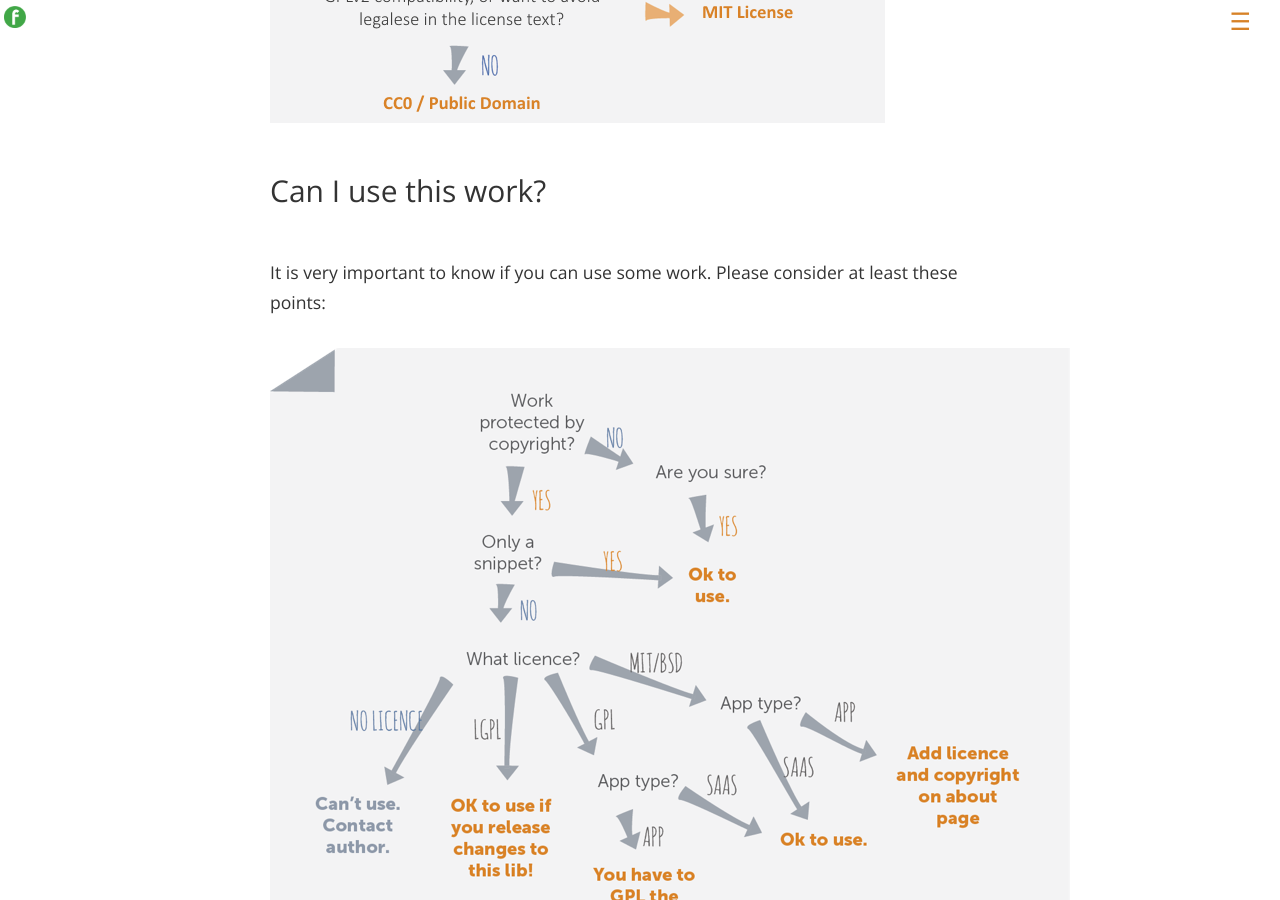
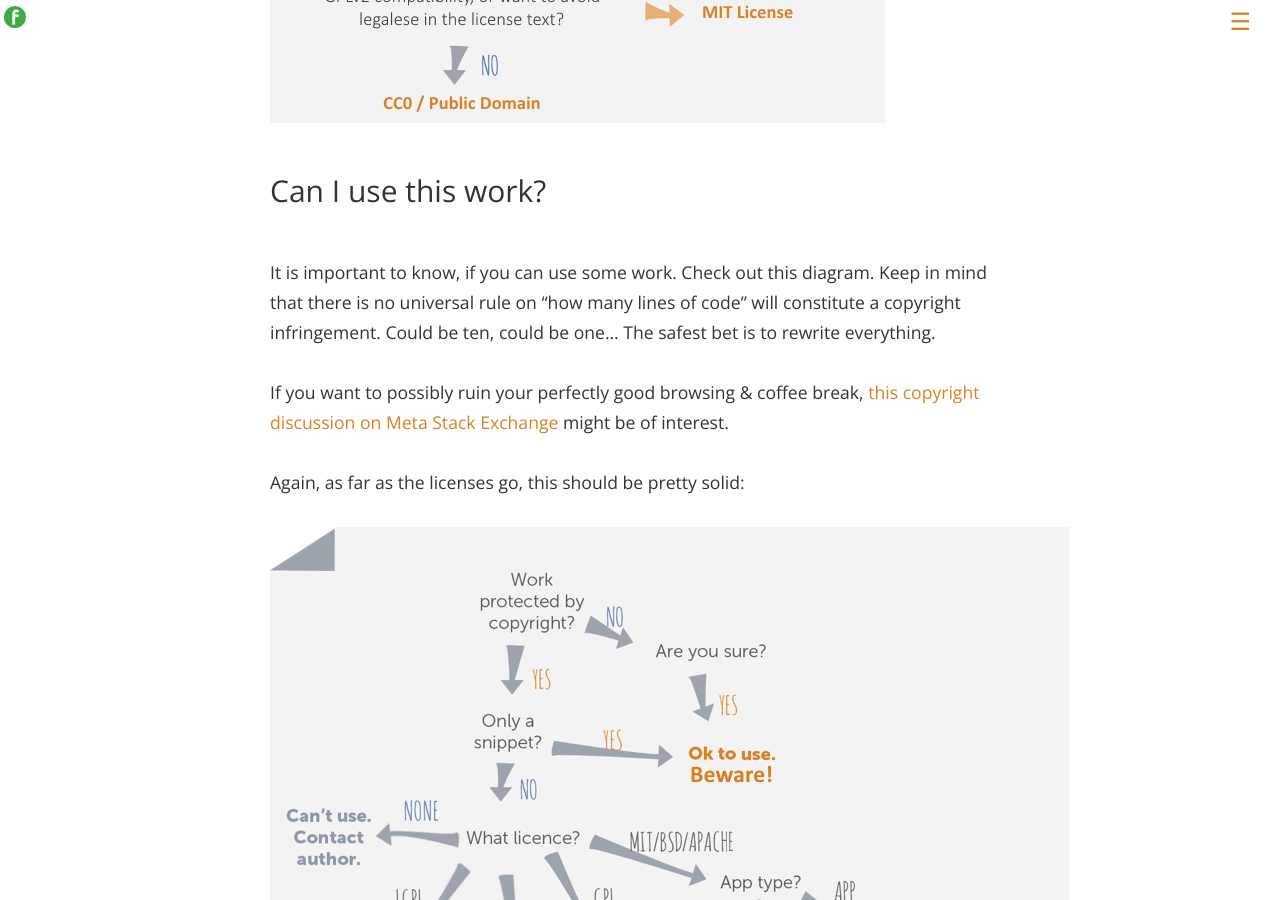
Before and after one commit to futurice/spiceprogram, a Jekyll site: the page built from choose/index.html, in a window 1280 px wide and 900 px high, scrolled down 1831 px. Built offline with Jekyll 4.4.1, drawn with Linux system fonts in a browser that asks for light colours; nearby versions of some CDN libraries.

Commit message:
Adding AGPL and Apache to license choosing diagram, also improving the texts

```diff
--- a/_includes/choose.md
+++ b/_includes/choose.md
@@ -16,6 +16,10 @@ Here's how we roll:
 Can I use this work?
 --------------------
 
-It is very important to know if you can use some work. Please consider at least these points:
+It is important to know, if you can use some work. Check out this diagram. Keep in mind that there is no universal rule on "how many lines of code" will constitute a copyright infringement. Could be ten, could be one... The safest bet is to rewrite everything.
+
+If you want to possibly ruin your perfectly good browsing & coffee break, [this copyright discussion on Meta Stack Exchange](http://meta.stackexchange.com/questions/12527/do-i-have-to-worry-about-copyright-issues-for-code-posted-on-stack-overflow) might be of interest.
+
+Again, as far as the licenses go, this should be pretty solid:
 
 ![Using creative work](/assets/img/using.png "Use")
--- a/index.html
+++ b/index.html
@@ -129,7 +129,7 @@ description: Spice Program is a company sponsored open source and social impact
                     <div class="col-sm-4 box brown">
                         <img src="/assets/img/choose_big.svg" alt="Choosing an open source license" />
                         <h3>Choosing a license</h3>
-                        <p>How to choose the appropriate license for your project?</p>
+                        <p>How to choose the appropriate license for your project? Can you make use of someone else's work?</p>
                     </div>
                 </a>
                 <a href="/licenses">
```
Also changed, not shown: assets/img/using.png.
